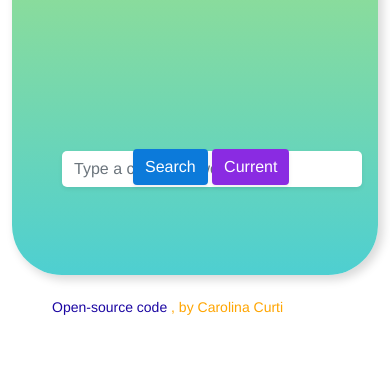
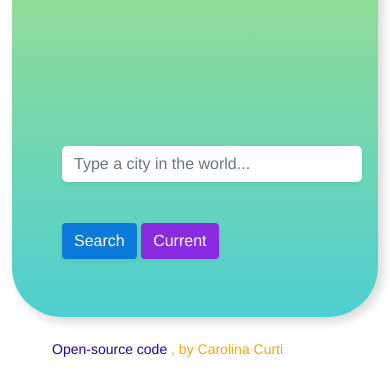
Before and after one commit to Carolina-Curti/WeatherApp, a plain HTML site: page index.html in a window 390 px wide. Shown: the part 525-906 px from the top of the page. Before the commit the page ends 864 px from the top, so only its background shows below. Drawn offline with nearby package versions, Linux system fonts and the light colour scheme; no server answers.

Commit message:
media editing

```diff
--- a/src/styles.css
+++ b/src/styles.css
@@ -123,9 +123,8 @@ h1 {
 }
 
 @media (max-width: 900px) {
-  .form-group {
-    margin-left: 0 !important;
-    padding-bottom: 30px;
-    width: 25%;
+  .container {
+    margin: 20px auto;
+    max-width: 900px;
   }
 }
```
